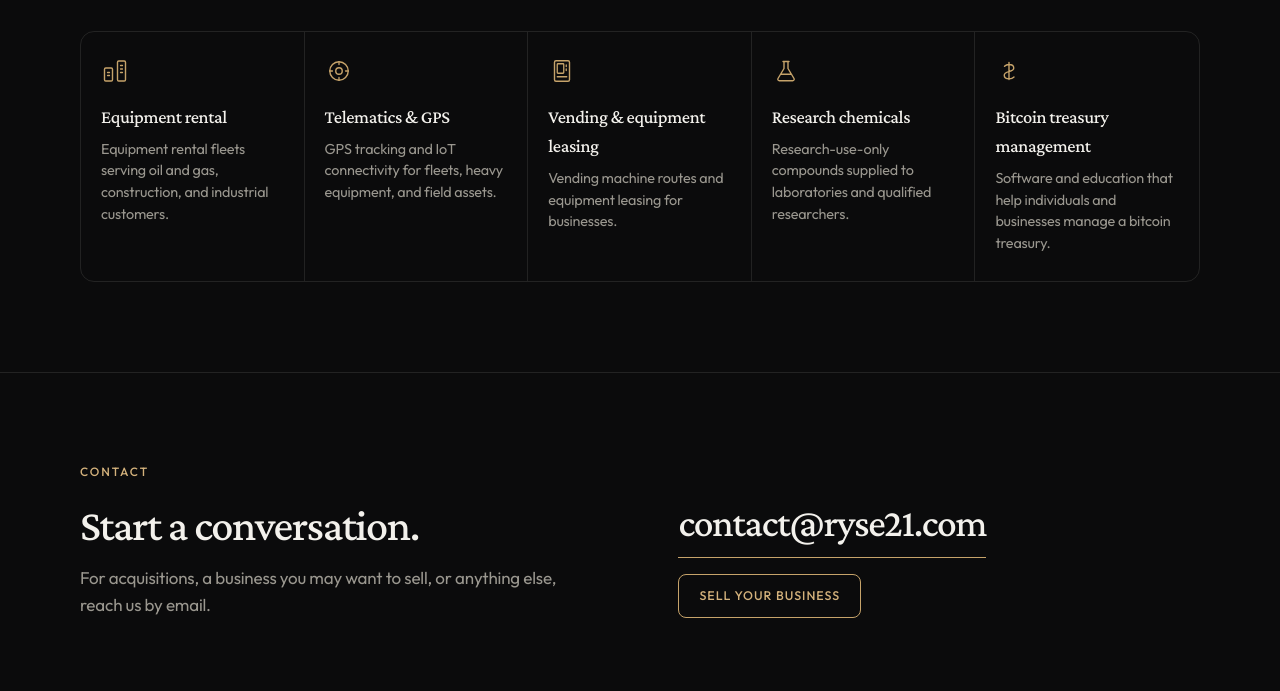
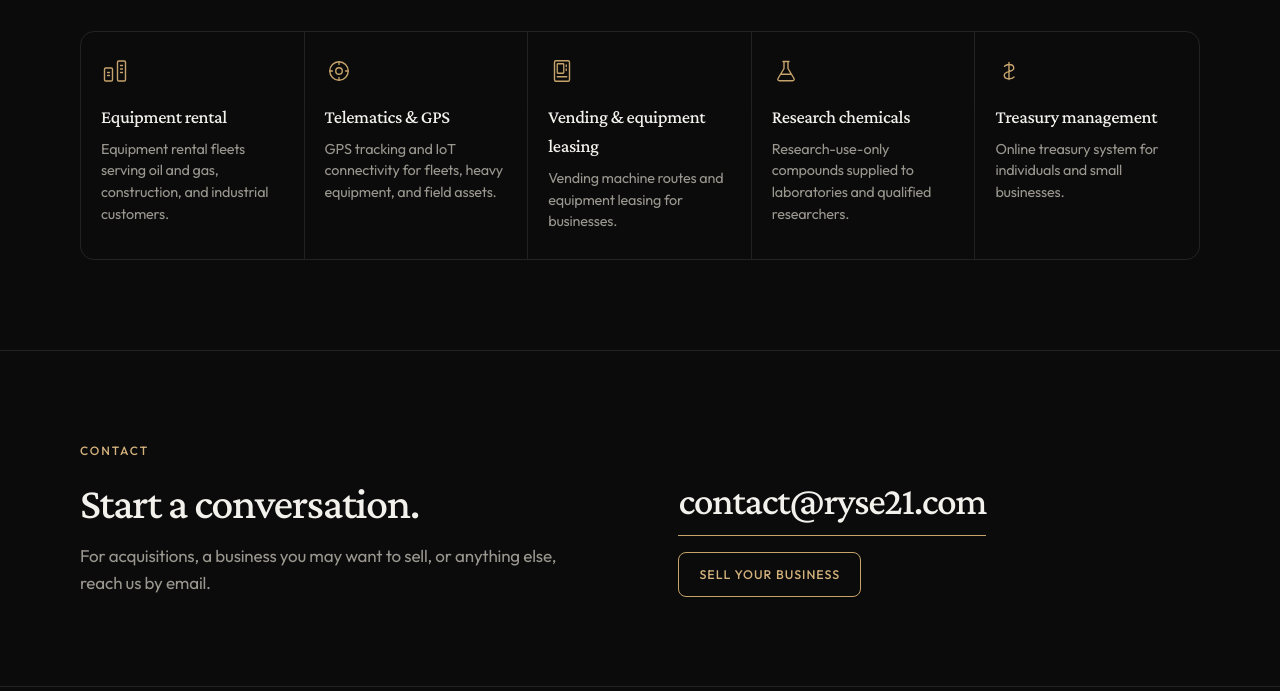
Before and after one commit to ichachere/ryse-21site, a plain HTML site: page index.html in a window 1280 px wide. Shown: the part 2942-3633 px from the top of the page. Drawn offline with Linux system fonts and the light colour scheme.

Commit message:
Update treasury focus card

```diff
--- a/index.html
+++ b/index.html
@@ -237,8 +237,8 @@
             <svg class="focus-icon" viewBox="0 0 28 28" fill="none" aria-hidden="true">
               <path d="M14 5.5V22.5M9.5 9.25c1.1-1.15 2.55-1.75 4.5-1.75 2.85 0 4.75 1.45 4.75 3.55 0 4.85-9.5 2.3-9.5 7.15 0 2.15 2.05 3.7 5 3.7 2.05 0 3.6-.65 4.75-1.85" stroke="currentColor" stroke-width="1.4" stroke-linecap="round"/>
             </svg>
-            <h3>Bitcoin treasury management</h3>
-            <p>Software and education that help individuals and businesses manage a bitcoin treasury.</p>
+            <h3>Treasury management</h3>
+            <p>Online treasury system for individuals and small businesses.</p>
           </article>
         </div>
       </div>
```
